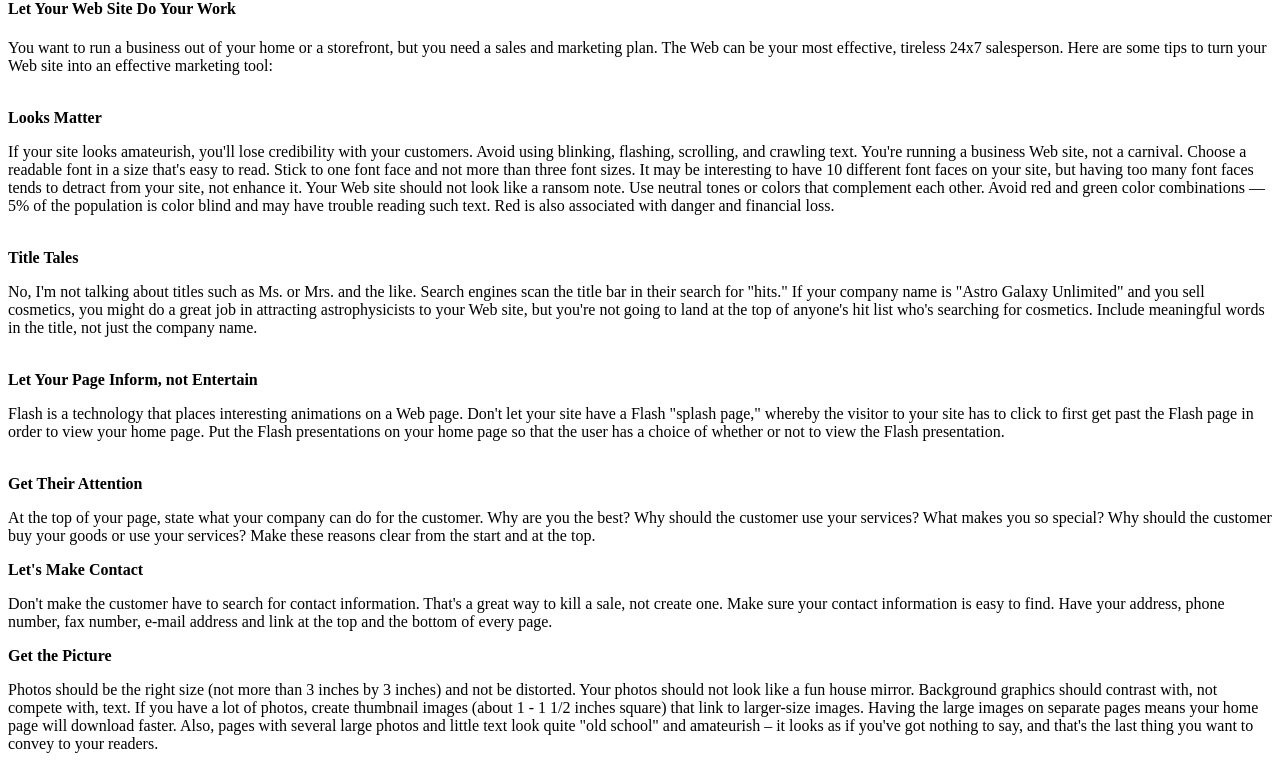
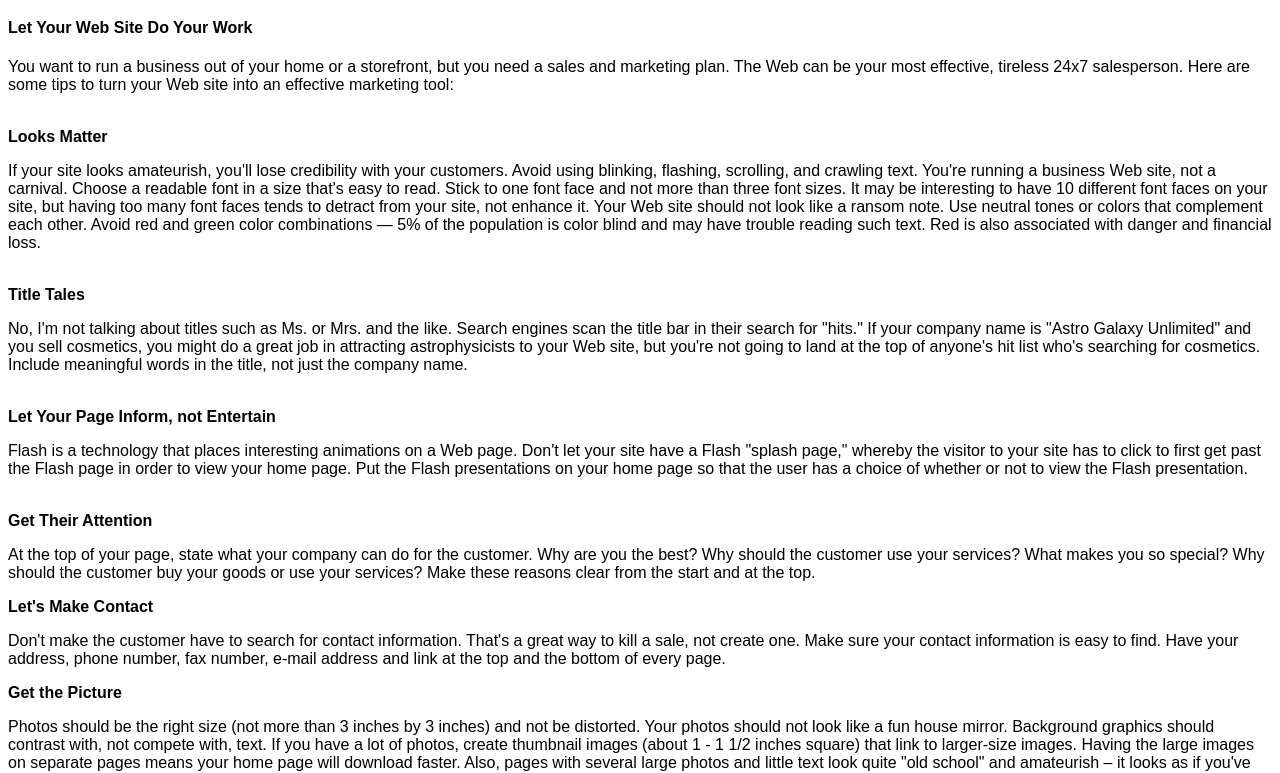
Before and after one commit to SkyleenC/Images_Positioning_Activity, a plain HTML site: page index.html in a window 1280 px wide. Shown: the part 80-853 px from the top of the page. Drawn offline with Linux system fonts and the light colour scheme.

Commit message:
Update index.html

```diff
--- a/index.html
+++ b/index.html
@@ -2,7 +2,7 @@
 <html>
   <head>
     <title>Final Exam: Web Entrepreneurs</title>
-
+     <link rel="stylesheet" href="exam.css">
   </head>
 
   <body>
```
